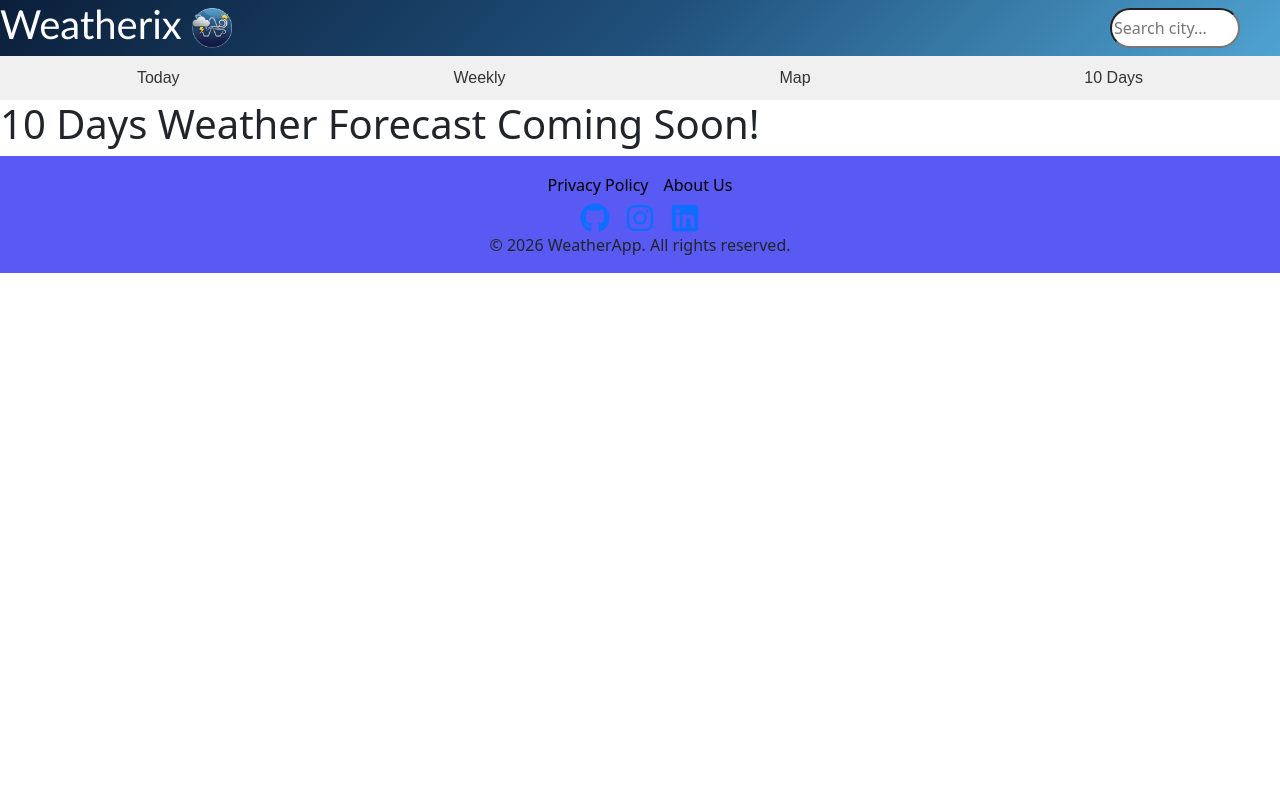
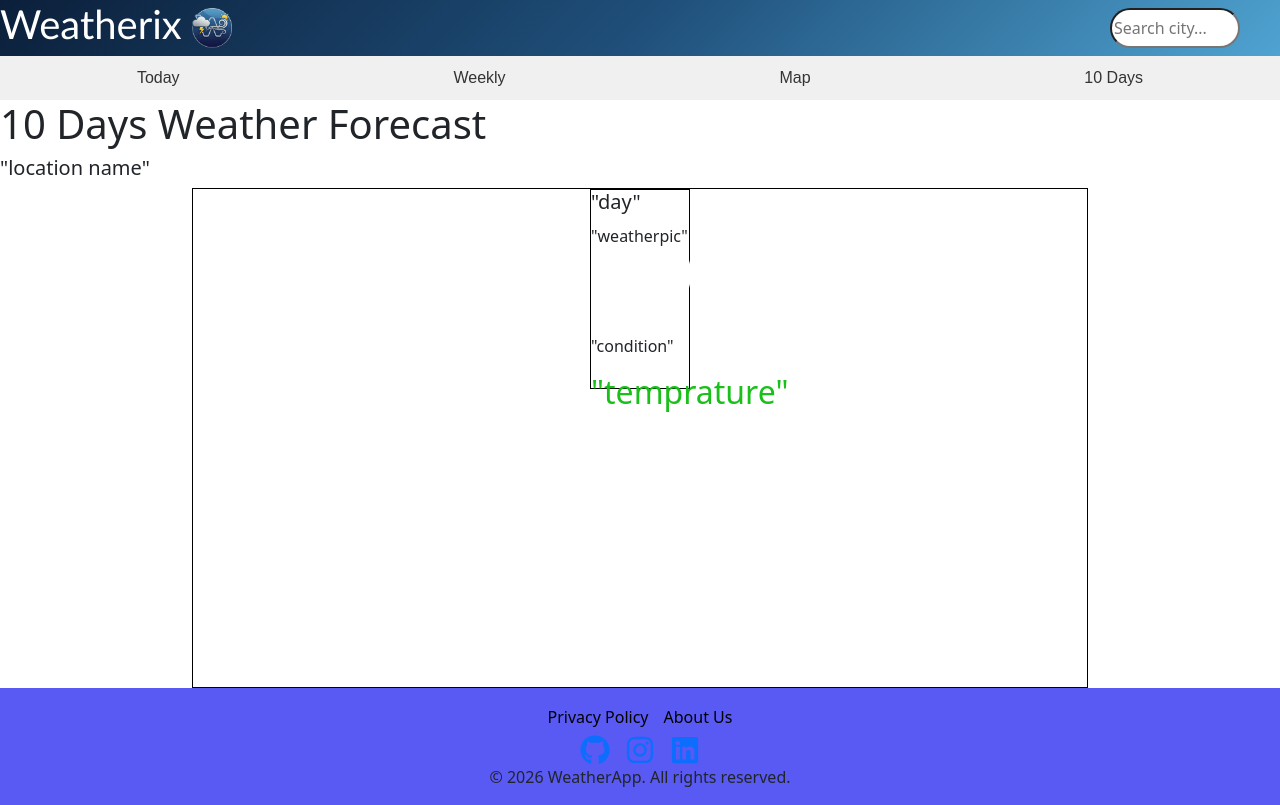
Before and after one commit to Nikhil-vip/weather_app, a React (Vite) app in the folder Weather_app/: page /Tendays.jsx in a window 1280 px wide. Built offline with nearby package versions, Linux system fonts and the light colour scheme.

Commit message:
tendays css

```diff
--- /dev/null
+++ b/Weather_app/src/tendays.css
@@ -0,0 +1,13 @@
+#daysconatiner {
+  height: 500px;
+  width: 70%;
+  border: 1px solid black;
+  margin: auto;
+}
+
+#days {
+  height: 200px;
+  width: 100px;
+  border: 1px solid black;
+  margin: auto;
+}
--- a/Weather_app/src/tendays.jsx
+++ b/Weather_app/src/tendays.jsx
@@ -1,8 +1,17 @@
-
+import "./tendays.css"
 const Tendays = () => {
   return (
     <>
-      <h1>10 Days Weather Forecast Coming Soon!</h1>
+      <h1>10 Days Weather Forecast</h1>
+      <h5>"location name"</h5>
+      <div id="daysconatiner">
+        <div id="days">
+          <h5>"day"</h5>
+          <div id="pic">"weatherpic"</div>
+          <div id="condition">"condition"</div>
+          <div id="temp">"temprature"</div>
+        </div>
+      </div>
     </>
   )
 }
```
